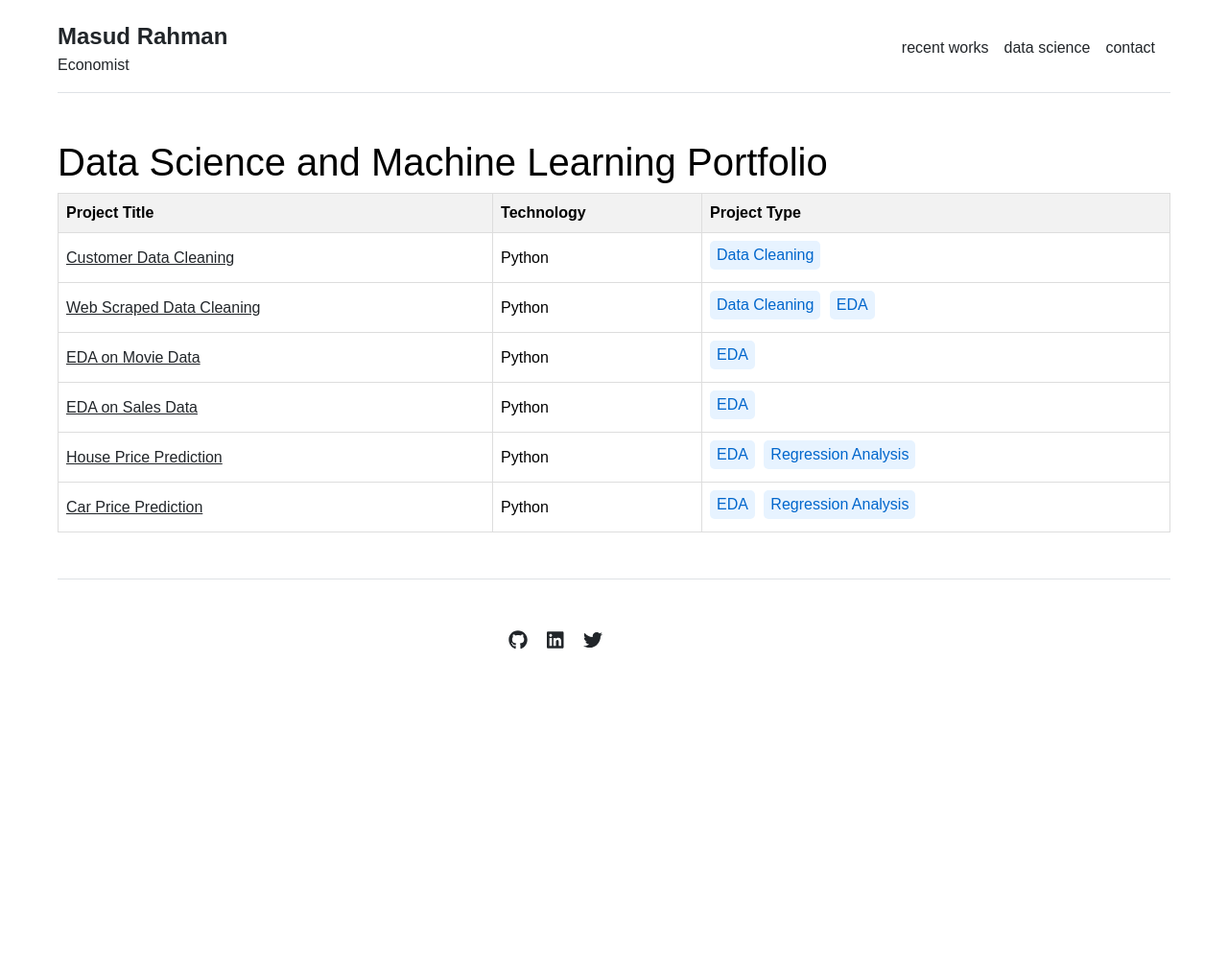
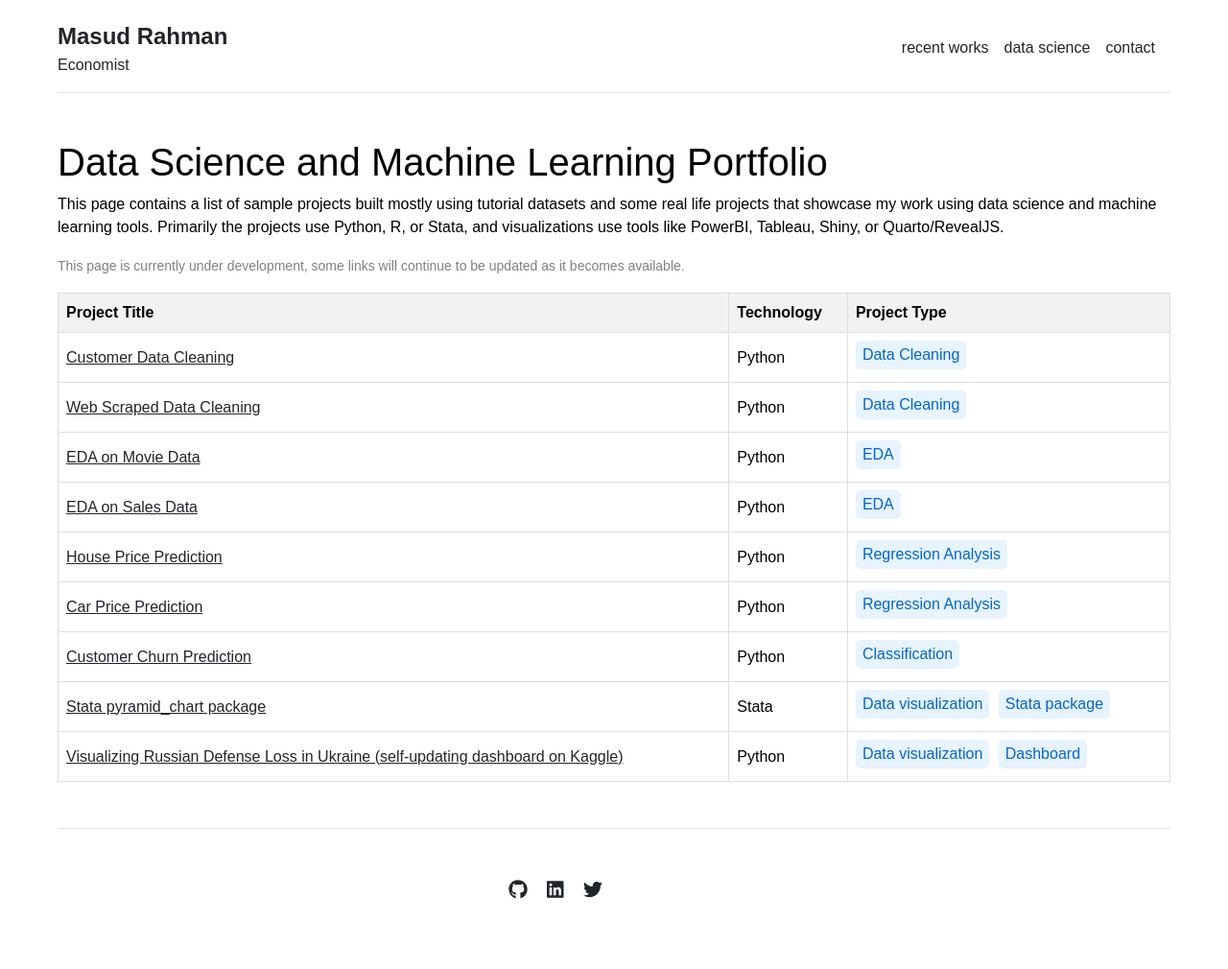
Before and after one commit to masud90/masud90.github.io, a Jekyll site: the page built from datascience.md, in a window 1280 px wide. Shown: the whole page at 96% size. Built offline with Jekyll 4.4.1, drawn with Linux system fonts in a browser that asks for light colours; before the commit the page ends 900 px from its top, so only the background shows below that.

Commit message:
update datascience.html

```diff
--- a/_data/projects.csv
+++ b/_data/projects.csv
@@ -1,7 +1,10 @@
 Serial,Title,URL,Technology,ProjectType
 1,Customer Data Cleaning,https://github.com/masud90/data_science_portfolio/blob/main/01%20Data%20Cleaning/Python/Data%20cleaning/Python%20data%20cleaning.ipynb,Python,Data Cleaning
-2,Web Scraped Data Cleaning,https://github.com/masud90/data_science_portfolio/blob/main/01%20Data%20Cleaning/Python/Web%20scraped%20data%20cleaning/Python%20Web%20Scraped%20Data%20Cleaning.ipynb,Python,"Data Cleaning, EDA"
+2,Web Scraped Data Cleaning,https://github.com/masud90/data_science_portfolio/blob/main/01%20Data%20Cleaning/Python/Web%20scraped%20data%20cleaning/Python%20Web%20Scraped%20Data%20Cleaning.ipynb,Python,Data Cleaning
 3,EDA on Movie Data,https://github.com/masud90/data_science_portfolio/blob/main/02%20Exploratory%20Data%20Analysis%20(EDA)/Python/EDA%20on%20movie%20data/Python%20EDA%20on%20movie%20data.ipynb,Python,EDA
 4,EDA on Sales Data,https://github.com/masud90/data_science_portfolio/tree/main/02%20Exploratory%20Data%20Analysis%20(EDA)/Python/EDA%20on%20sales%20data/.ipynb_checkpoints,Python,EDA
-5,House Price Prediction,https://github.com/masud90/data_science_portfolio/blob/main/03%20Regression%20Analysis/Python/House%20price/Predicting%20house%20prices.ipynb,Python,"EDA, Regression Analysis"
-6,Car Price Prediction,https://github.com/masud90/data_science_portfolio/blob/main/03%20Regression%20Analysis/Python/Car%20price/Car%20Price%20Prediction.ipynb,Python,"EDA, Regression Analysis"
+5,House Price Prediction,https://github.com/masud90/data_science_portfolio/blob/main/03%20Regression%20Analysis/Python/House%20price/Predicting%20house%20prices.ipynb,Python,Regression Analysis
+6,Car Price Prediction,https://github.com/masud90/data_science_portfolio/blob/main/03%20Regression%20Analysis/Python/Car%20price/Car%20Price%20Prediction.ipynb,Python,Regression Analysis
+7,Customer Churn Prediction,#,Python,Classification
+8,Stata pyramid_chart package,https://github.com/masud90/pyramid_chart,Stata,"Data visualization, Stata package"
+9,Visualizing Russian Defense Loss in Ukraine (self-updating dashboard on Kaggle),https://www.kaggle.com/code/masudrahman19/visualizing-russian-defense-loss-in-ukraine-2022,Python,"Data visualization, Dashboard"
--- a/_layouts/datascience.html
+++ b/_layouts/datascience.html
@@ -9,6 +9,12 @@
   <div class="container">
     {% include header.html %}
     <h1>{{ page.title }}</h1>
+    <p>
+        This page contains a list of sample projects built mostly using tutorial datasets and some real life projects that showcase my work using data science and machine learning tools. Primarily the projects use Python, R, or Stata, and visualizations use tools like PowerBI, Tableau, Shiny, or Quarto/RevealJS.
+    </p>
+    <p style="color:#808080;"><small>
+        This page is currently under development, some links will continue to be updated as it becomes available.
+    </small></p>
     <table>
       <thead>
         <tr>
```
